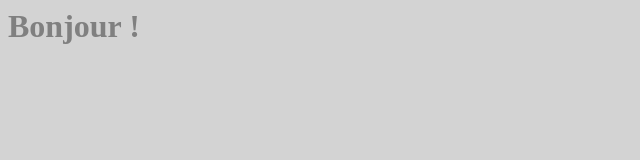
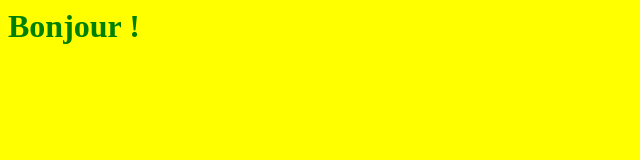
Before and after one commit to olimin/demo_git, a plain HTML site: page index.htm in a window 1280 px wide. Shown: the whole page, without its empty margins (0-640 px from the left). Drawn offline with Linux system fonts and the light colour scheme.

Commit message:
test avec des couleurs funky dans le css

```diff
--- a/style.css
+++ b/style.css
@@ -1,7 +1,7 @@
 html {
-background-color: lightgrey;
+background-color: yellow;
 }
 
 h1 {
-color: grey;
+color: green;
 }
```
